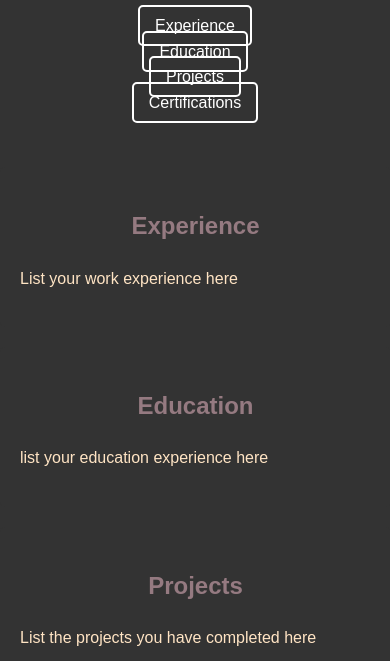
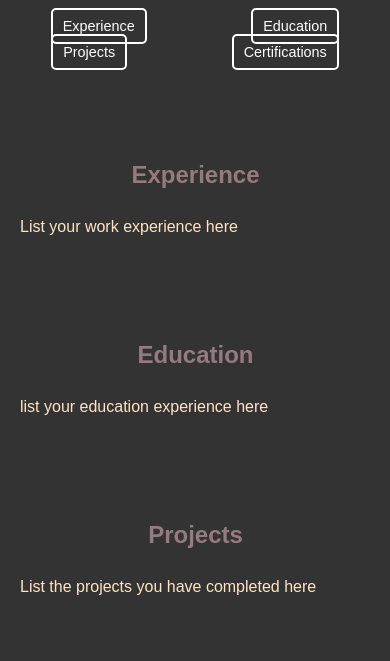
Before and after one commit to sakshiiiis/Sakshi-s-Portfolio, a plain HTML site: page index.html in a window 390 px wide. Shown: the part 183-844 px from the top of the page. Drawn offline with Linux system fonts and the light colour scheme.

Commit message:
Update style.css
Made changes so the view is not disturbed when changing screen sizes

```diff
--- a/style.css
+++ b/style.css
@@ -71,6 +71,13 @@ nav ul li a {
 
 }
 
+@media (max-width: 768px){
+    nav ul li a {
+        padding: 8px 10px;
+        font-size:0.9rem
+    }
+}
+
 nav ul li a:hover{
     background: #fff;
     color: #333;
```
